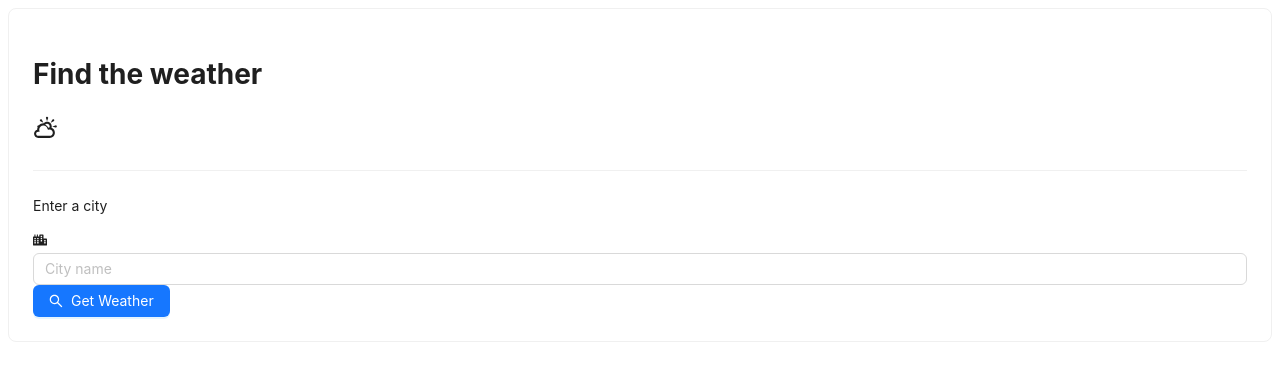
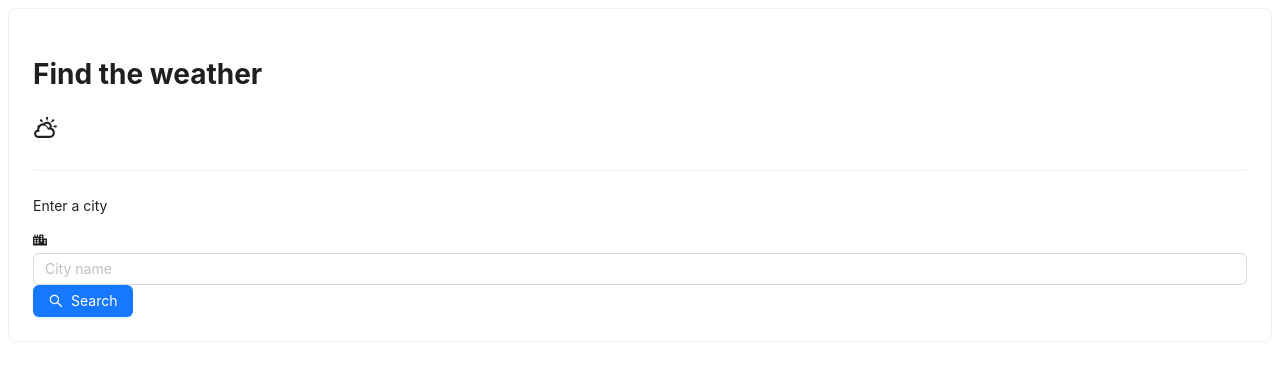
Before and after one commit to lawrenceli7/weather-app, a Next.js app: page / in a window 1280 px wide. Shown: the top 380 px of the page. Built offline with nearby package versions, Linux system fonts and the light colour scheme.

Commit message:
Style homepage

```diff
--- a/app/page.tsx
+++ b/app/page.tsx
@@ -16,15 +16,14 @@ export default function Home() {
   return (
     <main className="h-screen flex justify-center items-center bg-[#c1defd]">
       <div className="flex justify-center items-center h-full">
-        <Card className="w-full h-7/24 border border-black shadow-lg p-10">
+        <Card className="w-full h-7/24 border border-black shadow-lg p-10 shadow-[#1677ff]">
           <div className="flex items-center justify-center gap-2">
             <h1 className="text-2xl text-center">Find the weather</h1>
             <TiWeatherPartlySunny size={25} />
           </div>
           <Divider />
-          <div>
           <div className="flex items-center justify-center">
-              <p className="text-lg">Enter a city</p>
+            <p className="text-xl">Enter a city</p>
             <FaCity className="ml-2" />
           </div>
           <Input
@@ -35,11 +34,10 @@ export default function Home() {
           />
           <div className="flex justify-center mt-4">
             <Link href={`/${city}`}>
-                <Button type="primary" icon={<SearchOutlined />}>
-                  Get Weather
+              <Button type="primary" icon={<SearchOutlined />} >
+                Search
               </Button>
             </Link>
-            </div>
           </div>
         </Card>
       </div>
```
Lines whose indentation alone changed are shown as unchanged.
